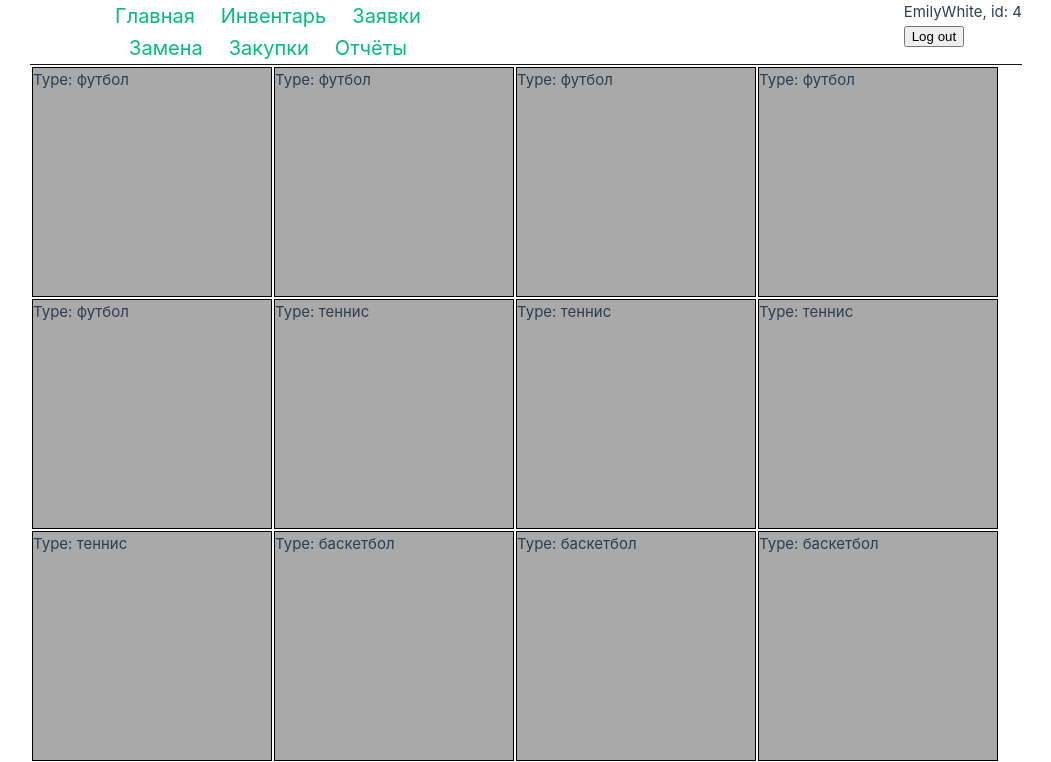
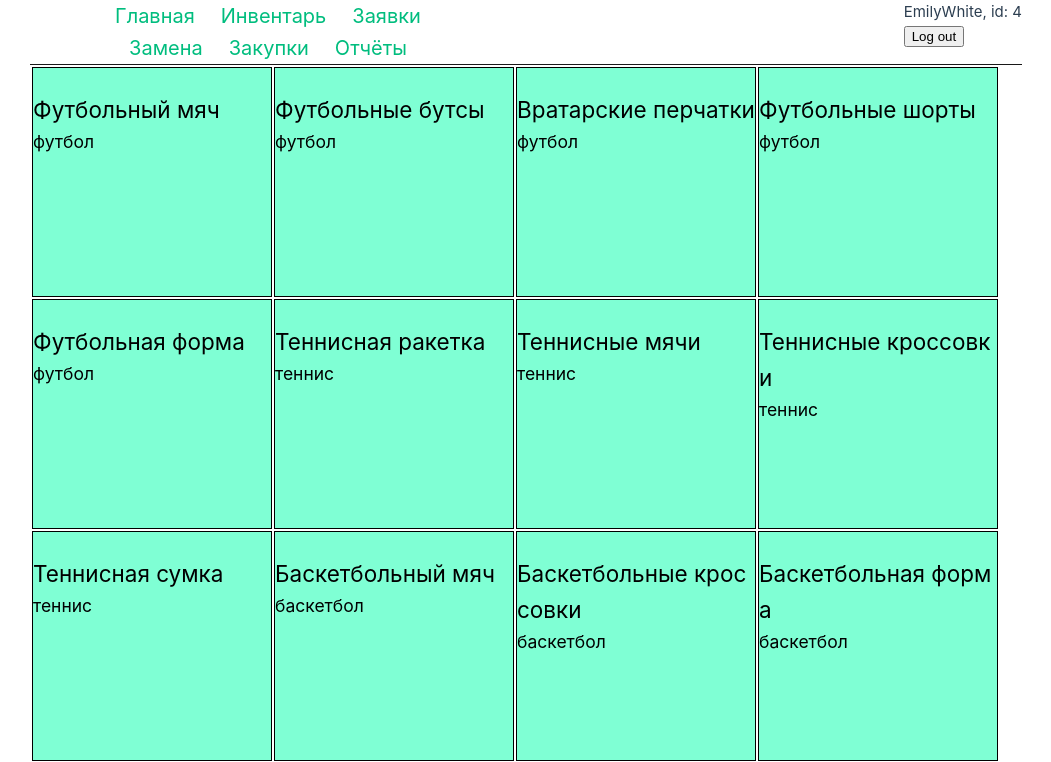
Before and after one commit to Fedormak/Sports_equipment_management, a Vue app in the folder vue-project/: page /inventory in a window 1280 px wide. Shown: the top 762 px of the page, without its empty margins (114-1165 px from the left). Built offline with nearby package versions, Linux system fonts and the light colour scheme.

Commit message:
Pin user equpmen

```diff
--- a/vue-project/src/page/PageInventory/PageInventory.vue
+++ b/vue-project/src/page/PageInventory/PageInventory.vue
@@ -4,9 +4,9 @@
 <template>
   <div>
     <div>
-      <h1 v-if="hoverdIndex">fdsasdfds</h1>
+      <h1 v-if="chooseElement !== null">{{  }}</h1>
       <div v-if="auth" v-for="(element, index) in articles" class="card-item" >
-        <item :element="{element}" :index="{index, hoverdIndex}"/>
+        <item :element="{element}" :index="{index, hoverdIndex, chooseElement}"/>
       </div>
 
     </div>
@@ -19,6 +19,7 @@ import item from './modulePageInventory/item.vue'
 export default {
     data() {
         return {
+            chooseElement: null,
             hoverdIndex: false,
             articles: this.$store.getters.inventory,
             auth: this.$store.getters.isAuth,
--- a/vue-project/src/page/PageInventory/modulePageInventory/item.vue
+++ b/vue-project/src/page/PageInventory/modulePageInventory/item.vue
@@ -2,27 +2,22 @@
 </script>
 
 <template>
-	<div >
-	    <div :key="index" @mouseover="hoverdIndex = true" @mouseleave="hoverdIndex = false">
+	<RouterLink :to="{ path: '/inventory/' + element.id}" class="routerlink" >
+	    <div @mouseover="hoverdIndex = true" @mouseleave="hoverdIndex = false">
 	    	<div >
-	        	<p class="nameP"> Type: {{ element.type }} </p>
-				<div v-if="hoverdIndex">
-					<p class="nameP">Id: {{ element.id }}</p>
-	        		<p class="nameP">Name: {{ element.name }}</p>
-	        		<p class="nameP">{{ element.count }}</p>
-				</div>
-
-	      	</div>
+	        	<h2 class="nameP">{{ element.name }}</h2>
+				<h3 class="nameP">{{ element.type }}</h3>
+			</div>
 	    </div>
-	</div>
+	</RouterLink>
 </template>
 
 <script>
 export default {
 	props:['element', 'index'],
 	data(props) {
-		console.log(props.index.hoverdIndex)
         return {
+			chooseElement: props.index.chooseElement,
 			hoverdIndex: props.index.hoverdIndex,
 			index: props.index.index,
 			element: props.element.element,
@@ -33,11 +28,17 @@ export default {
 </script>
 
 <style>
+.routerlink{
+	width: 100%;
+	height: 100%;
+}
+
 .textar{
   size: 1px;
 }
 .nameP{
   word-break: break-all;
+  color: black;
 }
 
 .deck{
@@ -45,10 +46,12 @@ export default {
 }
 .card-item{
   display: inline-block;
+  width: 100%;
+  height: 100%;
   vertical-align: top;
   margin-top: 2px ;
   margin-left: 2px;
-  background-color: darkgray;
+  background-color: aquamarine;
   border: 1px solid black;
   width: 240px;
   height: 230px;
--- /dev/null
+++ b/vue-project/src/page/PageInventory/modulePageInventory/itemMore.vue
@@ -0,0 +1,70 @@
+<script setup lang="ts">
+</script>
+
+<template>
+    <div class="content">
+        <div class="discription">
+            описания
+            <img />
+            <ul>
+                <li><h2>Имя: {{ Equpment.name }}</h2></li>
+                <li><h2>тип: {{ Equpment.type }}</h2></li>
+                <li><h2>Id: {{ Equpment.id }}</h2></li>
+                <li><h2>{{ Equpment.status }}</h2></li>
+            </ul>
+        </div>
+        <div class="user">
+            <div>
+                <p>Закрпить на:</p>
+                <textarea type="text" v-model="userPinId" placeholder="user id" />
+                <button v-on:click="pined">Tap!</button>
+            </div>
+            <h2>Закреплёен за:</h2>
+            <ul>
+                <li v-for="user in Pined">
+                    {{ user.userName }}, id: {{ user.id }}
+                </li>
+            </ul>
+            <p></p>
+            <h3> users</h3>
+        </div>
+
+    </div>
+</template>
+
+<script>
+export default {
+	data() {
+		let idInventory = this.$router.currentRoute.value.params.idInventory
+        let Equpment = this.$store.getters.takeEqupmentById(parseInt(idInventory))
+        return {
+            userPinId: "",
+            Equpment: Equpment,
+            Pined: this.$store.getters.getUsersWithPin(Equpment.id),
+        };
+    },
+    methods:{
+        pined() {
+            console.log(parseInt(this.userPinId))
+            let date = [this.Equpment, parseInt(this.userPinId)]
+            this.$store.commit("pinToUserEqupment", date)
+            this.Pined = this.$store.getters.getUsersWithPin(this.Equpment.id)
+        }
+    }
+}
+
+</script>
+
+<style>
+.content{
+    display: grid;
+    grid-template-columns: repeat(auto-fit, minmax(200px, 1fr));
+}
+.discription{
+    display: block;
+}
+.user {
+    display: block
+}
+
+</style>
--- a/vue-project/src/router/index.js
+++ b/vue-project/src/router/index.js
@@ -7,6 +7,7 @@ import PageApplications from "@/page/PageApplications.vue";
 import PageReplacement from "@/page/PageReplacement.vue";
 import PagePurchases from "@/page/PagePurchases.vue";
 import PageReports from "@/page/PageReports.vue";
+import itemMore from '../page/PageInventory/modulePageInventory/itemMore.vue'
 
 
 const router = createRouter({
@@ -26,9 +27,16 @@ const router = createRouter({
       path: '/inventory',
       name: 'inventory',
       component: PageInventory,
+      props: true,
       meta: {
         layout: 'MainLayout'
       }
+    },
+    {
+      name: "Item",
+      path: '/inventory/:idInventory',
+      component: itemMore,
+      props: true
     },
     {
       path: '/applications',
--- a/vue-project/state/modules/inventory.js
+++ b/vue-project/state/modules/inventory.js
@@ -219,22 +219,27 @@ const moduleInventory = {
         inventory(state) {
             return state.inventory
         },
+        takeEqupmentById: (state) => (idInventory) =>{
+
+            const Equpment = state.inventory.find(i => i.id === idInventory);
+
+            return Equpment
+        }
     },
-    mutation: {
+    mutations: {
         createNewEquipment(state, name, type, count) {
             var NewEquipment = Object()
             NewEquipment.id = Object.keys(state.inventory).length++
             NewEquipment.name = name
             NewEquipment.type = type
-            NewEquipment.count = count
             NewEquipment.status = "новый"
         },
         searchEqupment(state, name){
-            const user = state.inventory.find(eq => eq.name  === name);
-            return user
-        }
-    }
+            const eq = state.inventory.find(eq => eq.name  === name);
+            return eq
+        },
 
+    },
 }
 
 export default moduleInventory;
--- a/vue-project/state/modules/users.js
+++ b/vue-project/state/modules/users.js
@@ -13,7 +13,7 @@ const moduleUsers = {
                 userName: "JohnDoe",
                 userLogin: "johndoe",
                 password: "12345",
-                inventory: {},
+                inventory: [],
                 permission: "admin"
             },
             {
@@ -21,7 +21,7 @@ const moduleUsers = {
                 userName: "JaneSmith",
                 userLogin: "janesmith",
                 password: "abcde",
-                inventory: {},
+                inventory: [],
                 permission: "user"
             },
             {
@@ -29,7 +29,7 @@ const moduleUsers = {
                 userName: "MikeBrown",
                 userLogin: "mikebrown",
                 password: "qwert",
-                inventory: {},
+                inventory: [],
                 permission: "user"
             },
             {
@@ -37,7 +37,7 @@ const moduleUsers = {
                 userName: "EmilyWhite",
                 userLogin: "emilywhite",
                 password: "zxcvb",
-                inventory: {},
+                inventory: [],
                 permission: "admin"
             },
             {
@@ -45,7 +45,7 @@ const moduleUsers = {
                 userName: "ChrisGreen",
                 userLogin: "chrisgreen",
                 password: "asdfg",
-                inventory: {},
+                inventory: [],
                 permission: "user"
             },
             {
@@ -53,7 +53,15 @@ const moduleUsers = {
                 userName: "SarahBlack",
                 userLogin: "sarahblack",
                 password: "123ab",
-                inventory: {},
+                inventory: [
+                    {
+                        id: 2,
+                        name: "Футбольные бутсы",
+                        type: "футбол",
+                        count: 15,
+                        status: "используемый"
+                    }
+                ],
                 permission: "user"
             },
             {
@@ -61,7 +69,15 @@ const moduleUsers = {
                 userName: "DavidBlue",
                 userLogin: "davidblue",
                 password: "pass1",
-                inventory: {},
+                inventory: [
+                    {
+                        id: 2,
+                        name: "Футбольные бутсы",
+                        type: "футбол",
+                        count: 15,
+                        status: "используемый"
+                    }
+                ],
                 permission: "admin"
             },
             {
@@ -69,7 +85,7 @@ const moduleUsers = {
                 userName: "LauraGray",
                 userLogin: "lauragray",
                 password: "hello",
-                inventory: {},
+                inventory: [],
                 permission: "user"
             }]
     }),
@@ -83,7 +99,18 @@ const moduleUsers = {
                 return state.loginUser.permission
             }
             return null
-
+        },
+        getInventory: (state) => (user_id) => {
+            const user = state.users.find(user => user.id === user_id);
+            return user.inventory
+        },
+        getUsersWithPin: (state) => (id) => {
+            return state.users.filter(user => {
+                return Object.values(user.inventory).some(item => item.id === id);
+            });
+        },
+        isAuthmm (state) {
+            return state.isAuthenticated
         }
     },
     mutations: {
@@ -101,17 +128,14 @@ const moduleUsers = {
             state.loginUser = {}
             console.log("logout")
         },
-        getInventory(state, user_id){
-            const user = state.users.find(user => user.id === user_id);
-            return user.inventory
-        },
-        getUsersHaveName(state, name) {
-            const users = state.users.find(user => user.inventory.find(stuf => stuf.name == name))
-            return users
-        },
-        isAuthmm (state) {
-            return state.isAuthenticated
+        pinToUserEqupment (state, date){
+            const user = state.users.find(user => user.id === date[1]);
+            console.log(user)
+            user.inventory.push(date[0])
+            console.log(user.inventory)
+
         }
+
     }
 }
 
```
